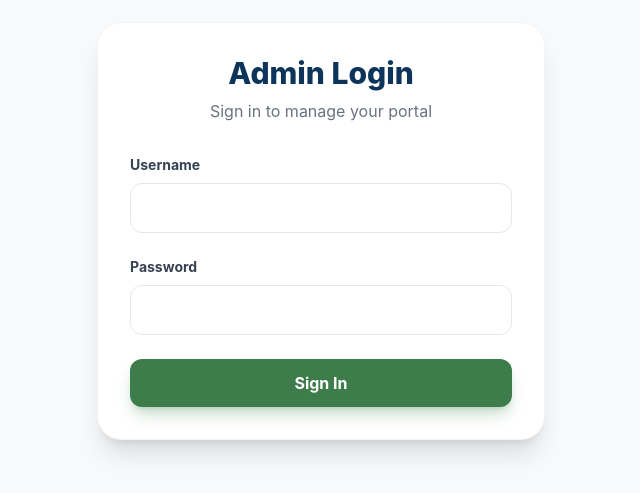
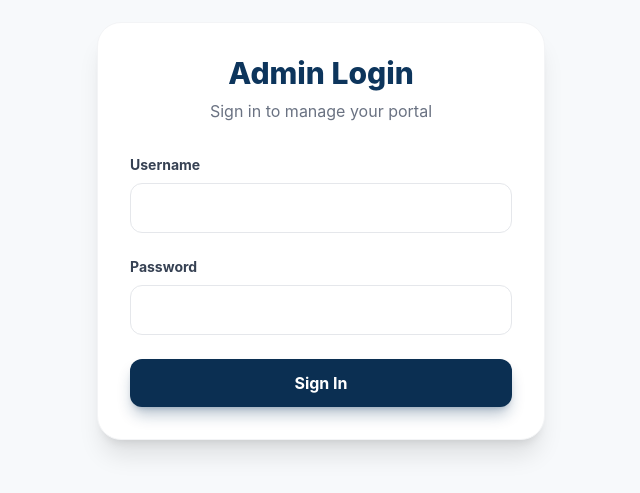
Before and after one commit to irainternationals352-commits/ira_paltform, a React (Vite) app in the folder frontend/: page /admin-login in a window 1280 px wide. Shown: the part 169-662 px from the top of the page, without its empty margins (319-959 px from the left). Built offline with nearby package versions, Linux system fonts and the light colour scheme.

Commit message:
fix: rebalance brand colors and add facebook pixel

```diff
--- a/frontend/src/App.jsx
+++ b/frontend/src/App.jsx
@@ -23,6 +23,7 @@ import UniversitiesManager from './pages/admin/UniversitiesManager';
 import CountriesManager from './pages/admin/CountriesManager';
 import ServicesManager from './pages/admin/ServicesManager';
 import ProgramsManager from './pages/admin/ProgramsManager';
+import FacebookPixel from './components/FacebookPixel';
 
 const ScrollToTop = () => {
   const { pathname } = useLocation();
@@ -43,6 +44,7 @@ function App() {
     <AuthProvider>
       <Router>
         <ScrollToTop />
+        <FacebookPixel />
         <Routes>
           {/* Admin Routes */}
           <Route path="/admin-login" element={<AdminLogin />} />
--- /dev/null
+++ b/frontend/src/components/FacebookPixel.jsx
@@ -0,0 +1,34 @@
+import { useEffect, useRef } from 'react';
+import { useLocation } from 'react-router-dom';
+
+const pixelId = import.meta.env.VITE_FACEBOOK_PIXEL_ID;
+
+const FacebookPixel = () => {
+  const location = useLocation();
+  const initialized = useRef(false);
+
+  useEffect(() => {
+    if (!pixelId || initialized.current || typeof window === 'undefined') return;
+
+    !(function(f,b,e,v,n,t,s){
+      if(f.fbq)return;n=f.fbq=function(){n.callMethod?
+      n.callMethod.apply(n,arguments):n.queue.push(arguments)};
+      if(!f._fbq)f._fbq=n;n.push=n;n.loaded=!0;n.version='2.0';
+      n.queue=[];t=b.createElement(e);t.async=!0;
+      t.src=v;s=b.getElementsByTagName(e)[0];
+      s.parentNode.insertBefore(t,s)
+    })(window, document, 'script', 'https://connect.facebook.net/en_US/fbevents.js');
+
+    window.fbq('init', pixelId);
+    initialized.current = true;
+  }, []);
+
+  useEffect(() => {
+    if (!pixelId || !initialized.current || typeof window.fbq !== 'function') return;
+    window.fbq('track', 'PageView');
+  }, [location.pathname, location.search]);
+
+  return null;
+};
+
+export default FacebookPixel;
--- a/frontend/src/index.css
+++ b/frontend/src/index.css
@@ -1,15 +1,15 @@
 @import "tailwindcss";
 
 @theme {
-  --color-primary-50: #f1f7f2;
-  --color-primary-100: #dcecdf;
-  --color-primary-200: #bdd9c3;
-  --color-primary-400: #68a876;
-  --color-primary-500: #4a905a;
-  --color-primary-600: #3e7c4c;
-  --color-primary-700: #32653e;
-  --color-primary-800: #285132;
-  --color-primary-900: #203f28;
+  --color-primary-50: #eef5fb;
+  --color-primary-100: #d8e8f5;
+  --color-primary-200: #b6d3ea;
+  --color-primary-400: #3f719d;
+  --color-primary-500: #0d355c;
+  --color-primary-600: #0b2f52;
+  --color-primary-700: #092946;
+  --color-primary-800: #08243d;
+  --color-primary-900: #071f34;
 
   --color-secondary-50: #f1f7f2;
   --color-secondary-200: #bdd9c3;
--- a/frontend/src/pages/Home.jsx
+++ b/frontend/src/pages/Home.jsx
@@ -187,7 +187,7 @@ const Home = () => {
         <div className="max-w-7xl mx-auto px-4 sm:px-6 lg:px-8">
           <div className="text-center mb-16 max-w-3xl mx-auto">
             <h2 className="text-4xl font-extrabold text-dark-900 mb-4">Our Premium Services</h2>
-            <div className="w-24 h-1.5 bg-primary-500 mx-auto rounded-full mb-8"></div>
+            <div className="w-24 h-1.5 bg-secondary-500 mx-auto rounded-full mb-8"></div>
 
             <p className="text-xl md:text-2xl font-extrabold text-dark-900 mb-6 leading-relaxed">
               <span className="text-primary-600 block md:inline md:mr-2">We are not just another consultancy.</span>
@@ -239,7 +239,7 @@ const Home = () => {
           <div className="relative z-10 flex flex-col md:flex-row justify-between items-end mb-16">
             <div className="max-w-2xl">
               <h2 className="text-4xl font-extrabold mb-4">Top Destinations</h2>
-              <div className="w-24 h-1.5 bg-primary-500 rounded-full mb-6"></div>
+              <div className="w-24 h-1.5 bg-secondary-500 rounded-full mb-6"></div>
               <p className="text-xl text-blue-100/85">Discover world-class education systems and find the perfect country for your career goals.</p>
             </div>
             <Link to="/countries" className="hidden md:flex items-center gap-2 text-blue-100 font-bold hover:text-white transition-colors">
```
Also changed, not shown: 1 other file (tests, documents, lock files or other folders).
